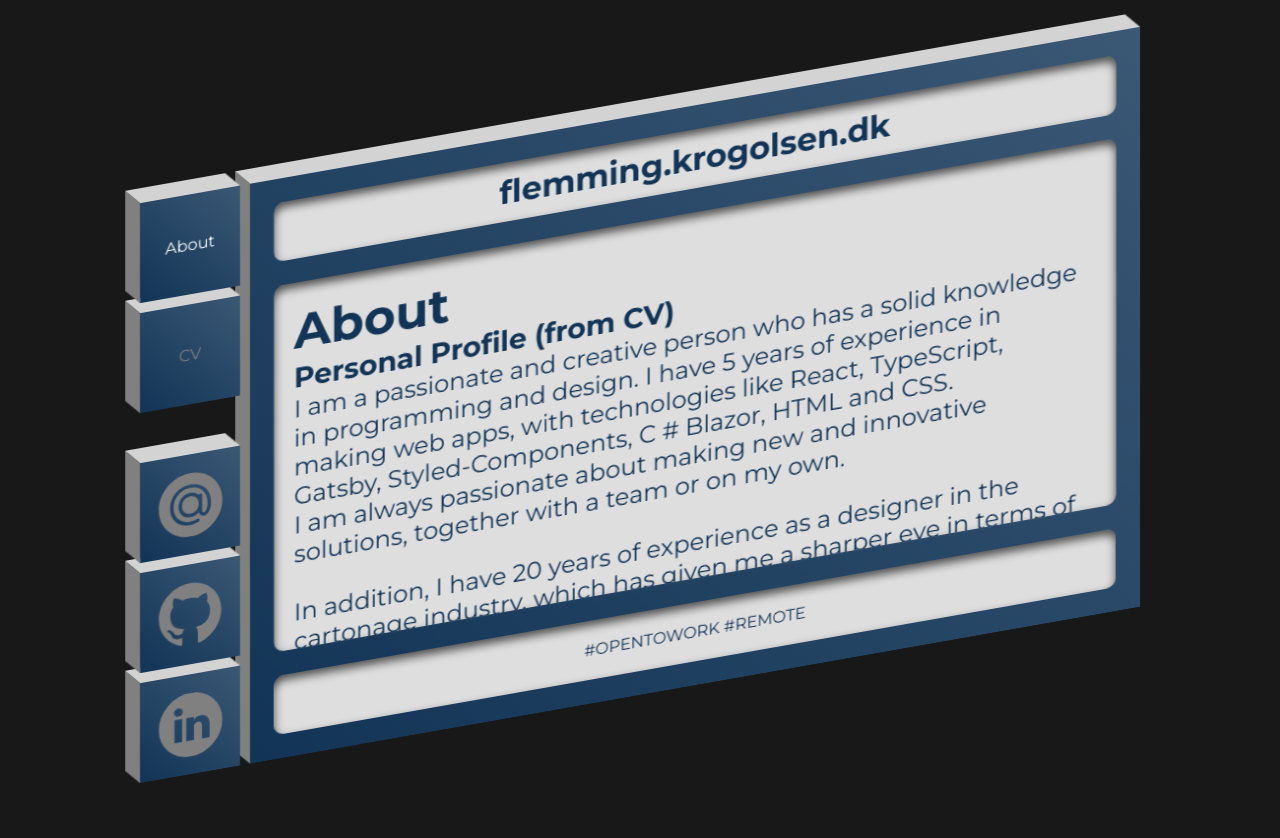
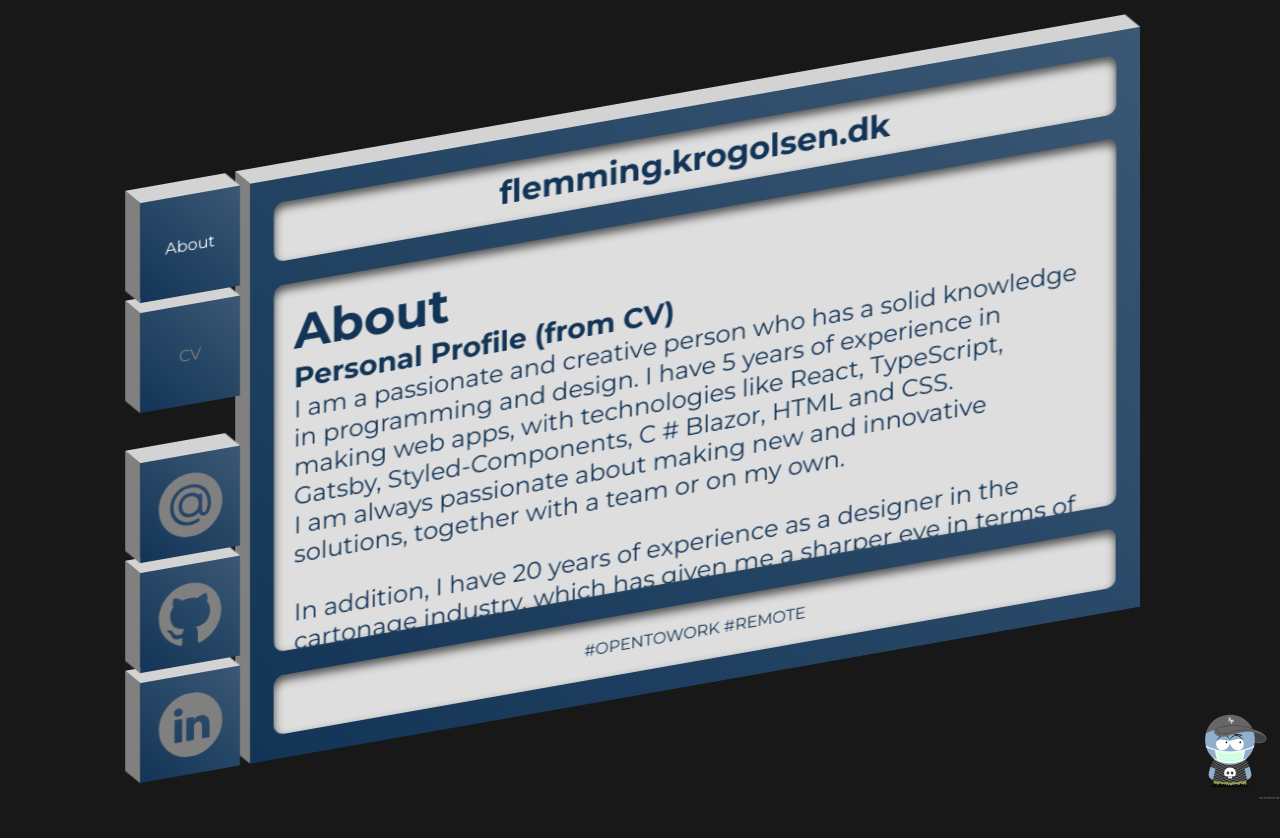
Before and after one commit to FlemmingKrogOlsen/myweb, a React (Create React App) app: page / in a window 1280 px wide. Shown: the top 838 px of the page. Built offline with nearby package versions, Linux system fonts and the light colour scheme.

Commit message:
Added little silly dude from sp-studio.de

```diff
--- a/src/components/App.tsx
+++ b/src/components/App.tsx
@@ -1,11 +1,23 @@
 import { NavLink, Outlet } from "react-router-dom";
+import styled from "styled-components";
 
 import { Container, Menu, MenuSection, Page, MenuItem } from "./App.styled";
 import { Main, Header, Content, Footer } from "./layout.styled";
 import { LinkedInIcon, GithubIcon, EmailIcon } from "./SVGIcons";
 
+const Dude = styled.img`
+position: absolute;
+bottom: 0px;
+width: 100px;
+right: 0px;
+
+`;
+
 export default function App() {
   return (
+    <>
+            <Dude src="/SP-Studio.png" alt="SP-Studio Figure" title="sp-studio.de" />
+
     <Container>
       <Menu>
         <MenuSection>
@@ -78,5 +90,6 @@ export default function App() {
         </Main>
       </Page>
     </Container>
+    </>
   );
 }
```
Also changed, not shown: public/SP-Studio.png (added).
